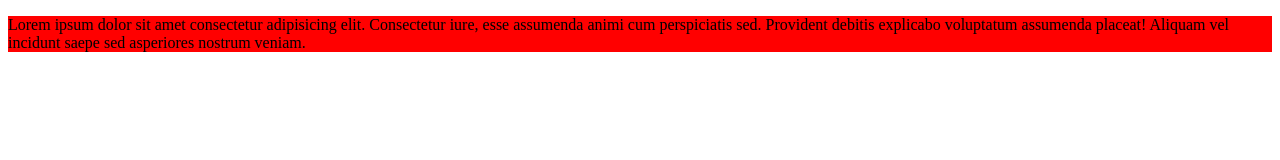
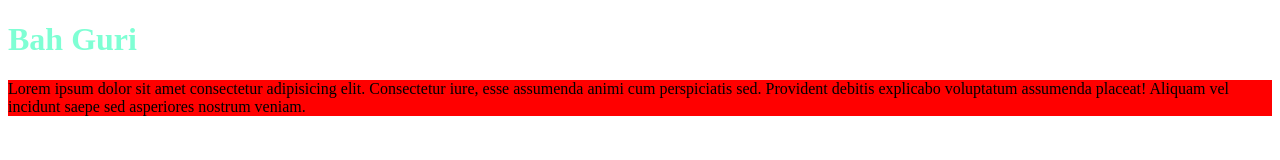
Before and after one commit to pedro-chandoha/Xand2.0, a plain HTML site: page index.html in a window 1280 px wide. Drawn offline with Linux system fonts and the light colour scheme.

Commit message:
criei um h1 e editei seu css

```diff
--- a/index.html
+++ b/index.html
@@ -8,6 +8,7 @@
     <link rel="stylesheet" href="style.css">
 </head>
 <body>
+    <h1>Bah Guri</h1>
     <p>Lorem ipsum dolor sit amet consectetur adipisicing elit. Consectetur iure, esse assumenda animi cum perspiciatis sed. Provident debitis explicabo voluptatum assumenda placeat! Aliquam vel incidunt saepe sed asperiores nostrum veniam.</p>
 </body>
 </html>
--- a/style.css
+++ b/style.css
@@ -1,3 +1,6 @@
 p {
     background-color: red;
 }
+h1{
+    color: aquamarine;
+}
```
